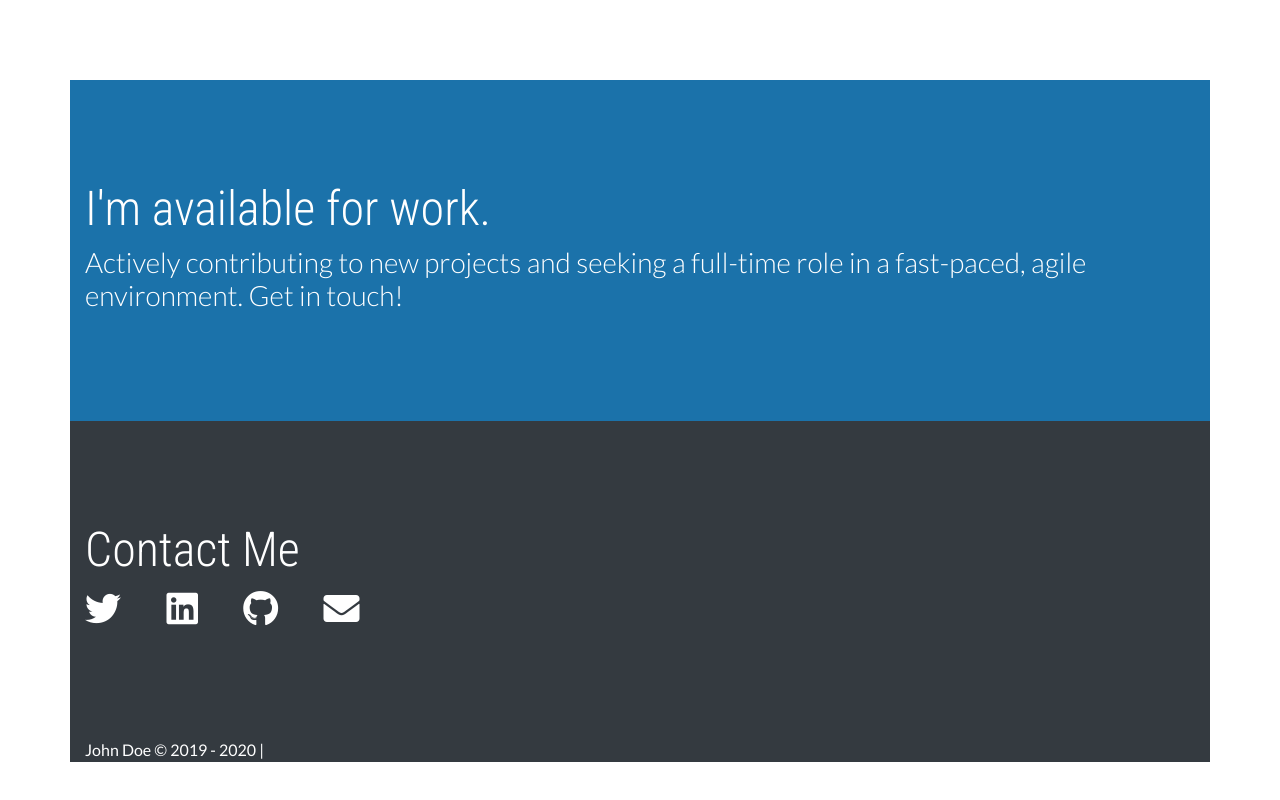
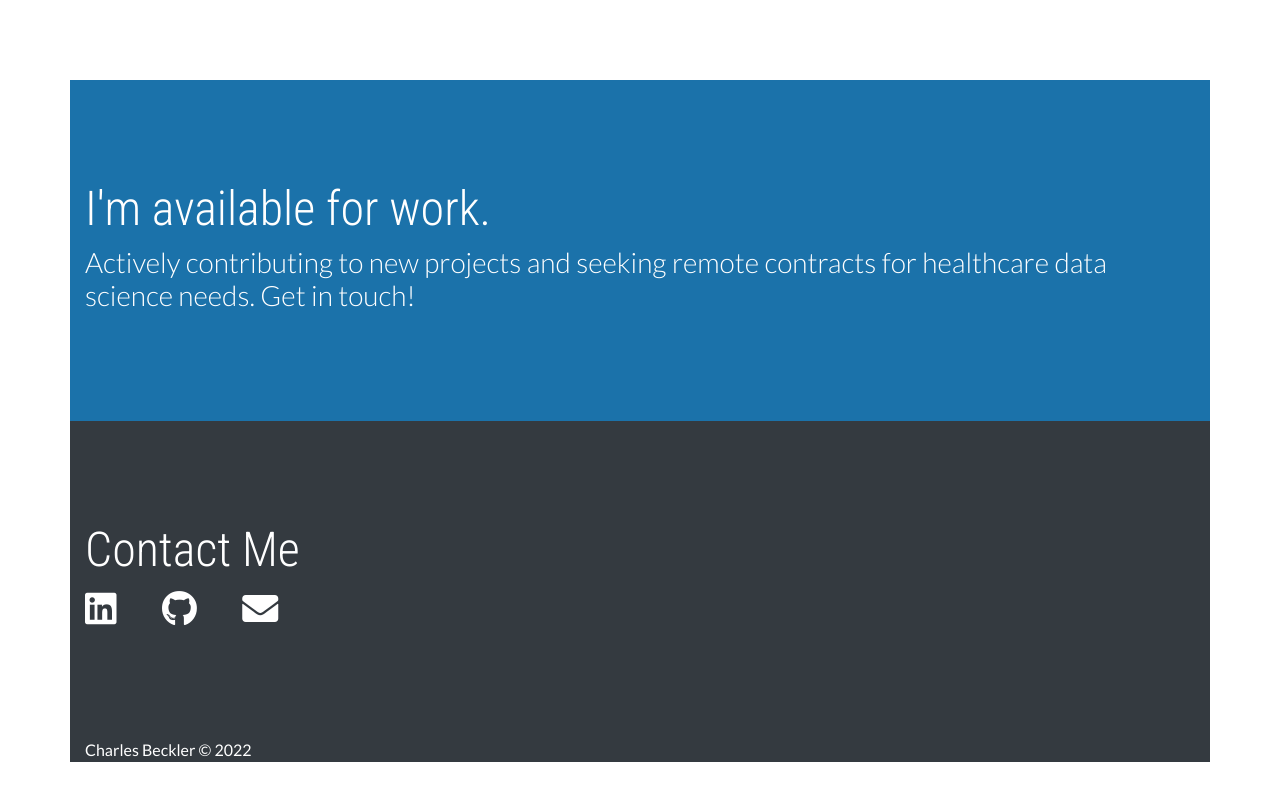
Before and after one commit to cbeckler/portfolio, a plain HTML site: page index.html in a window 1280 px wide. Shown: the part 6161-6961 px from the top of the page. Drawn offline with nearby package versions, Linux system fonts and the light colour scheme.

Commit message:
final webpage v1.0

```diff
--- a/index.html
+++ b/index.html
@@ -179,7 +179,7 @@
                          to hand multiindices for rows, columns, or both at once. The automation is positionally based and largely reliant on matrix math and
                          looping, with additonal functionality and formatting via conditionals.
                     </p>
-                    <a href="https://github.com/cbeckler/xlsxwriter_automated_formatting_functions" class="btn"><i class="fab fa-github"></i> Code</a>
+                    <a href="https://github.com/cbeckler/xlsxwriter_automated_formatting_functions" class="btn"><i class="fab fa-github"></i>  Code</a>
                     <h3>Example of Formatted Data</h3>
                     <h4>Before</h4>
                     <img src="https://github.com/cbeckler/xlsxwriter_automated_formatting_functions/raw/main/Resources/2_3D_row_1_before.png"
@@ -211,7 +211,7 @@
                         This package was developed to be fully compatible with the xlsxwriter Automated Formatting Functions, and will result in dataframes
                         that can be immediately exported to Excel and formatted with those functions.
                     </p>
-                    <a href="https://github.com/cbeckler/pandas_automated_analyses" class="btn"><i class="fab fa-github"></i> Code</a>
+                    <a href="https://github.com/cbeckler/pandas_automated_analyses" class="btn"><i class="fab fa-github"></i>  Code</a>
                     <h3>Example of Analyzed Data</h3>
                     <h4>Before ADD LATER</h4>
                     <h4>After ADD LATER</h4>
@@ -235,8 +235,8 @@
                         <br><br>
                         Charlie is currently pursuing publication of this research.
                     </p>
-                    <a href="https://github.com" class="btn"><i class="fab fa-github"></i> Code ADD LATER</a>
-                    <a href="#" class="btn"><i class="fas fa-tv"></i>Research Article ADD LATER</a>
+                    <a href="https://github.com" class="btn"><i class="fab fa-github"></i>  Code ADD LATER</a>
+                    <a href="#" class="btn"><i class="fa fa-light fa-newspaper"></i>  Research Article ADD LATER</a>
 
                 </div>
             </div>
@@ -283,8 +283,7 @@
         <div class="container">
             <h1 class="title">I'm available for work.
             </h1>
-            <h3 class="subtitle">Actively contributing to new projects and seeking a full-time role in a fast-paced,
-                agile environment. Get in touch!</h3>
+            <h3 class="subtitle">Actively contributing to new projects and seeking remote contracts for healthcare data science needs. Get in touch!</h3>
         </div>
     </section>
 
@@ -293,17 +292,16 @@
         <div class="container">
             <h1>Contact Me</h1>
             <h3 class="intro subtitle">
-                <a href="https://twitter.com" class="social-icon"><i class="fab fa-twitter"></i></a>
-                <a href="https://linkedin.com/in" class="social-icon"><i class="fab fa-linkedin"></i></a>
-                <a href="jttps://github.com/" class="social-icon"><i class="fab fa-github"></i></a>
-                <a href="mailto:<YOUREMAIL>" class="social-icon"><i class="fas fa-envelope"></i></a>
+                <a href="https://www.linkedin.com/in/charlie-beckler/" class="social-icon"><i class="fab fa-linkedin"></i></a>
+                <a href="https://github.com/cbeckler" class="social-icon"><i class="fab fa-github"></i></a>
+                <a href="mailto:researchdevcharlie@gmail.com" class="social-icon"><i class="fas fa-envelope"></i></a>
             </h3>
         </div>
     </section>
 
     <footer>
         <div class="container">
-            John Doe &copy; 2019 - 2020 |
+            Charles Beckler &copy; 2022
 
         </div>
     </footer>
```
